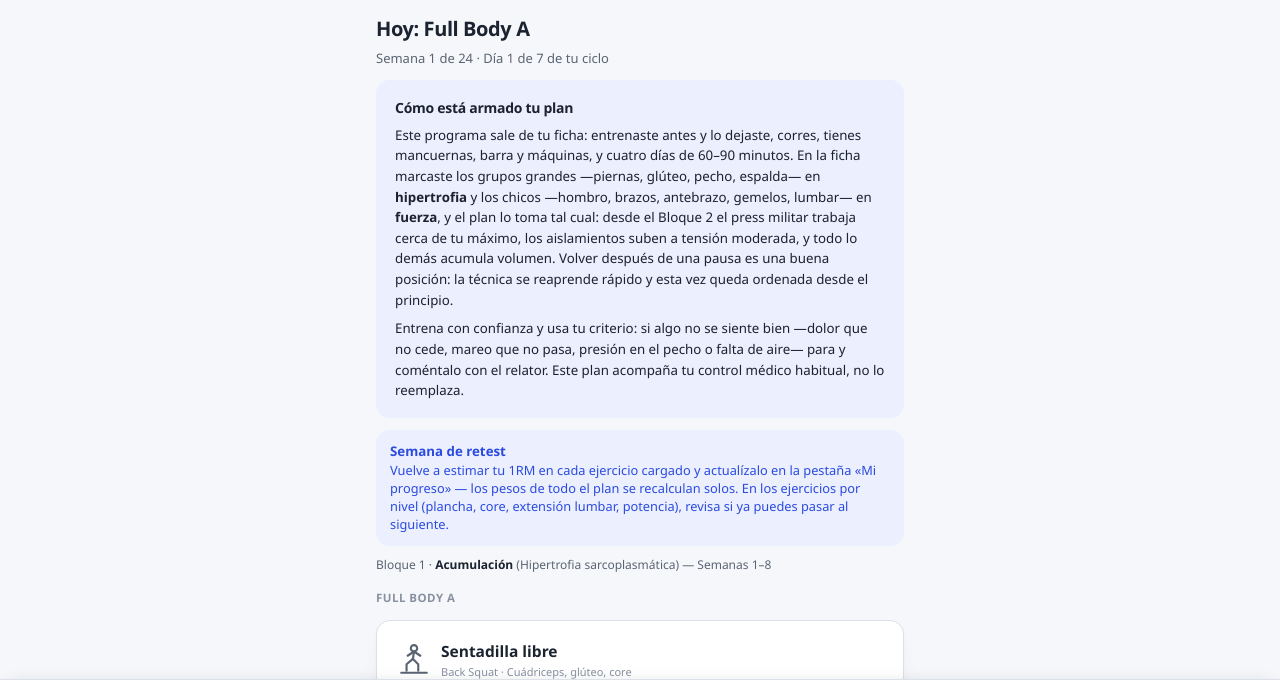
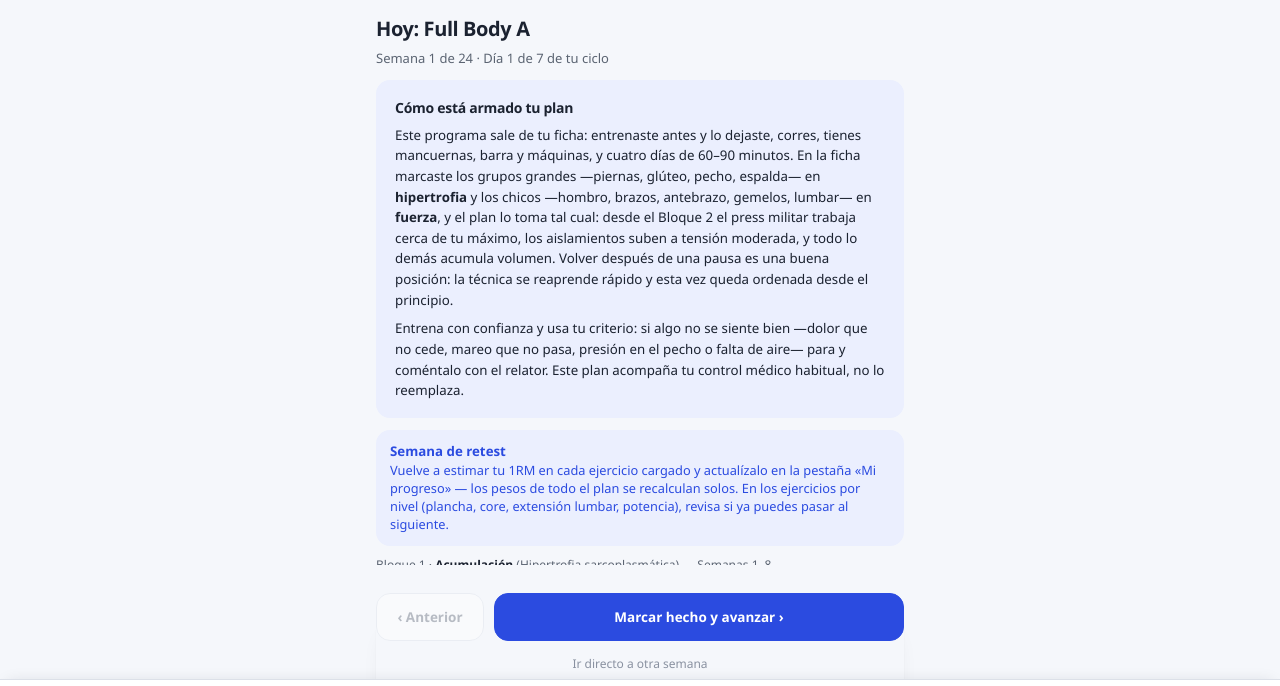
Before and after one commit to dipoval/plan-648363, a plain HTML site: page index.html in a window 1280 px wide. Shown: the part 57-743 px from the top of the page. Drawn offline with Linux system fonts and the light colour scheme.

Commit message:
fix: el bloque de navegación de día queda pegado sobre la tabbar fija
El botón "Marcar hecho y avanzar" podía quedar posicionado detrás de la
barra de pestañas fija (según dónde cayera el scroll), no solo tapado
visualmente sino haciendo que el click cayera sobre el botón de la
tabbar que estuviera debajo en vez de avanzar de día. Ahora ese bloque
es sticky y siempre queda por encima de la tabbar.

Co-Authored-By: Claude Sonnet 5 <noreply@anthropic.com>

```diff
--- a/index.html
+++ b/index.html
@@ -208,6 +208,13 @@
   .block-tag{margin-top:10px; font-size:12px; color:var(--ink-2);}
   .block-tag b{color:var(--ink);}
 
+  /* Sticky siempre, no solo en días cortos: en cualquier día, según dónde
+     haya quedado el scroll (auto o de un tap previo), el flujo normal
+     puede dejar este botón justo detrás de la tabbar fija (64px) — no
+     solo se ve mal, el click puede caer sobre el botón de la tabbar que
+     esté debajo (bug real: terminaba en «Plan completo» en vez de
+     avanzar de día). Sticky lo mantiene siempre por encima de la tabbar. */
+  .seq-bottom{position:sticky; bottom:calc(64px + env(safe-area-inset-bottom,0px)); background:var(--bg); padding-top:10px; padding-bottom:6px; z-index:65;}
   .seq-nav{display:flex; gap:10px; margin-top:18px;}
   .seq-btn{flex:1; border-radius:var(--radius-m); padding:14px 12px; font-size:13.5px; font-weight:650; cursor:pointer; border:1.2pt solid var(--line);}
   .seq-btn-ghost{background:var(--surface); color:var(--ink-2); flex:0 0 108px;}
@@ -319,6 +326,7 @@
 
       <div id="todayMount"></div>
 
+      <div class="seq-bottom">
         <div class="seq-nav">
           <button class="seq-btn seq-btn-ghost" id="dayPrev" type="button" aria-label="Día anterior">‹ Anterior</button>
           <button class="seq-btn seq-btn-primary" id="dayNext" type="button">Marcar hecho y avanzar ›</button>
@@ -331,6 +339,7 @@
             <button class="btnlink" id="jumpGo" type="button">Ir</button>
           </div>
         </details>
+      </div>
     </div>
   </section>
 
```
Lines whose indentation alone changed are shown as unchanged.
